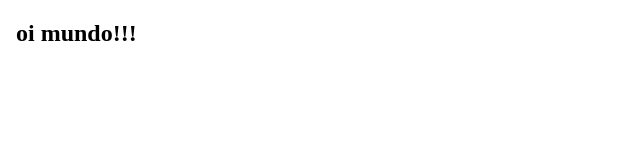
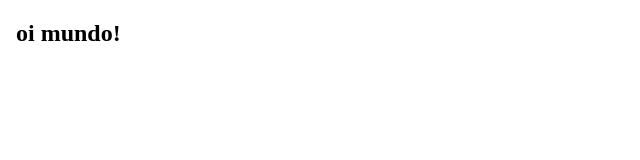
Before and after one commit to ph-honorato/stiloeu-frontend, an Angular app: page / in a window 1280 px wide. Shown: the top 160 px of the page, without its empty margins (0-640 px from the left). Built offline with nearby package versions, Linux system fonts and the light colour scheme.

Commit message:
Oi mundo!

```diff
--- a/src/app/app.component.html
+++ b/src/app/app.component.html
@@ -6,7 +6,7 @@
 
   <div>
 
-    <h2>oi mundo!!!</h2>
+    <h2>oi mundo!</h2>
 
   </div>
 
```
